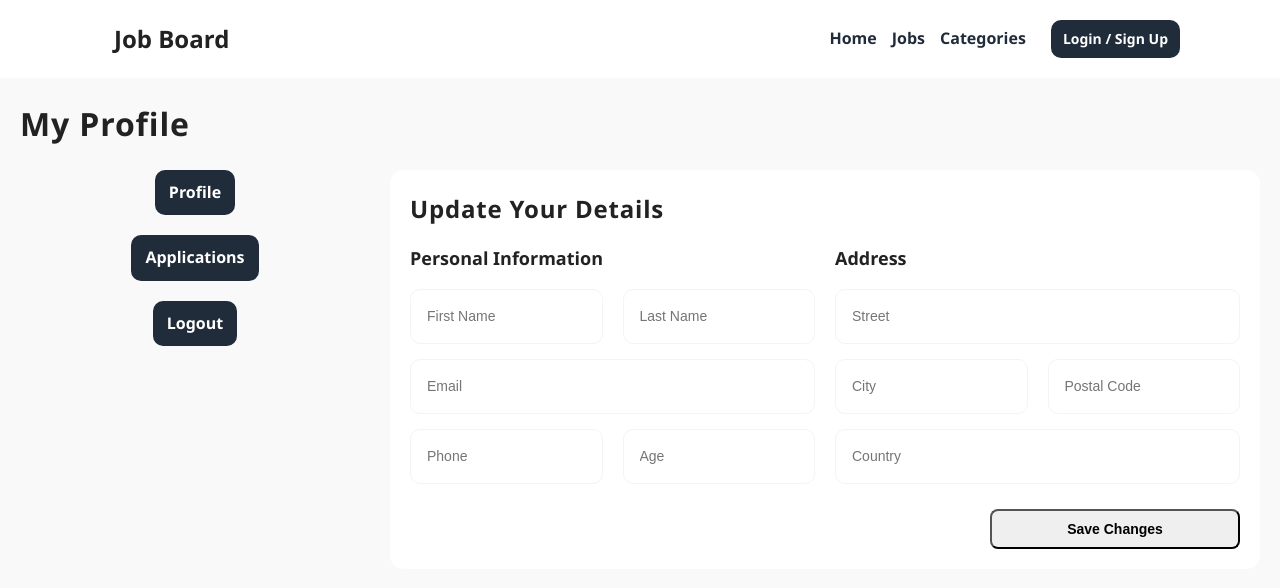
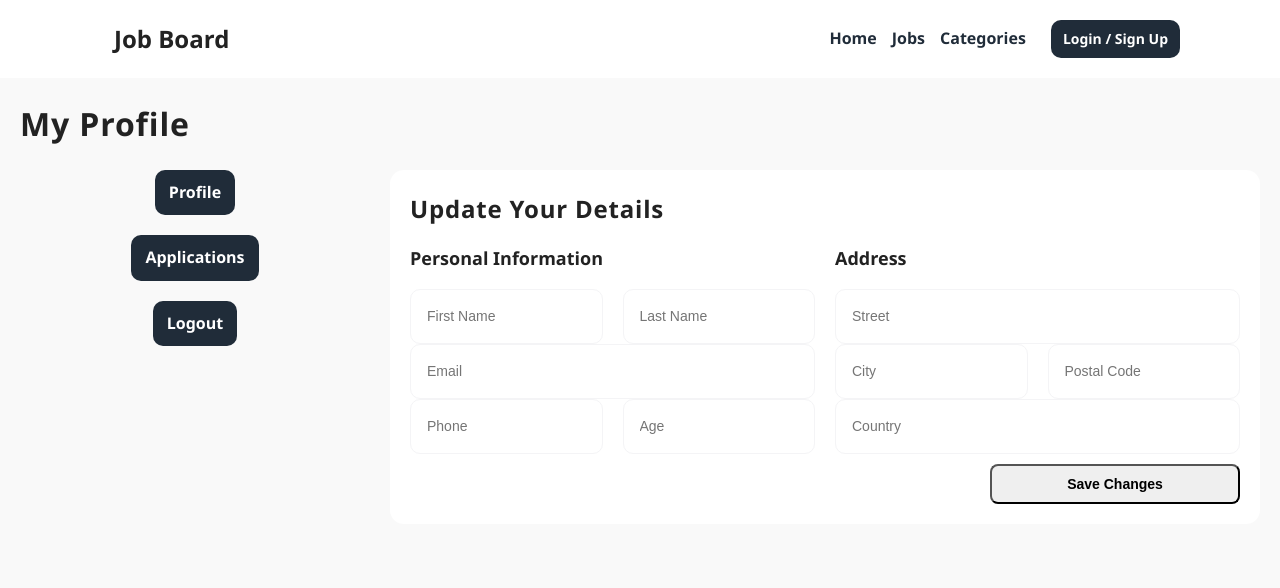
Before and after one commit to Jon-Felipe/Job-Board-React, a React (Vite) app: page /profile in a window 1280 px wide. Shown: the top 588 px of the page. Built offline with nearby package versions, Linux system fonts and the light colour scheme.

Commit message:
new label input prop

```diff
--- a/src/components/ui/Input/Input.styles.tsx
+++ b/src/components/ui/Input/Input.styles.tsx
@@ -1,8 +1,15 @@
 import styled from 'styled-components';
 
 export const InputContainer = styled.div`
-  input {
+  .label {
     display: block;
+    font-family: 'Segoe UI', Tahoma, Geneva, Verdana, sans-serif;
+    font-size: 16px;
+    font-weight: 500;
+    margin-bottom: 10px;
+  }
+
+  .input {
     width: 100%;
     border: 1px solid #f4f4f6;
     border-radius: 10px;
@@ -11,6 +18,5 @@ export const InputContainer = styled.div`
     color: #333;
     background-color: #fff;
     font-size: 14px;
-    margin-bottom: 15px;
   }
 `;
--- a/src/components/ui/Input/Input.tsx
+++ b/src/components/ui/Input/Input.tsx
@@ -6,25 +6,33 @@ export type InputProps = {
   name: React.InputHTMLAttributes<HTMLInputElement>['name'];
   value: React.InputHTMLAttributes<HTMLInputElement>['value'];
   onChange: React.InputHTMLAttributes<HTMLInputElement>['onChange'];
+  label?: string;
   placeholder?: React.InputHTMLAttributes<HTMLInputElement>['placeholder'];
 };
 
 function Input({
   type = 'text',
   name,
-  placeholder,
   value,
   onChange,
+  label,
+  placeholder,
 }: InputProps) {
   return (
     <InputContainer>
+      {label && (
+        <label htmlFor={name} className='label'>
+          {label}
+        </label>
+      )}
       <input
         type={type}
+        placeholder={placeholder}
         id={name}
-        placeholder={placeholder}
         name={name}
         value={value}
         onChange={onChange}
+        className='input'
       />
     </InputContainer>
   );
```
Also changed, not shown: 1 other file (tests, documents, lock files or other folders).
